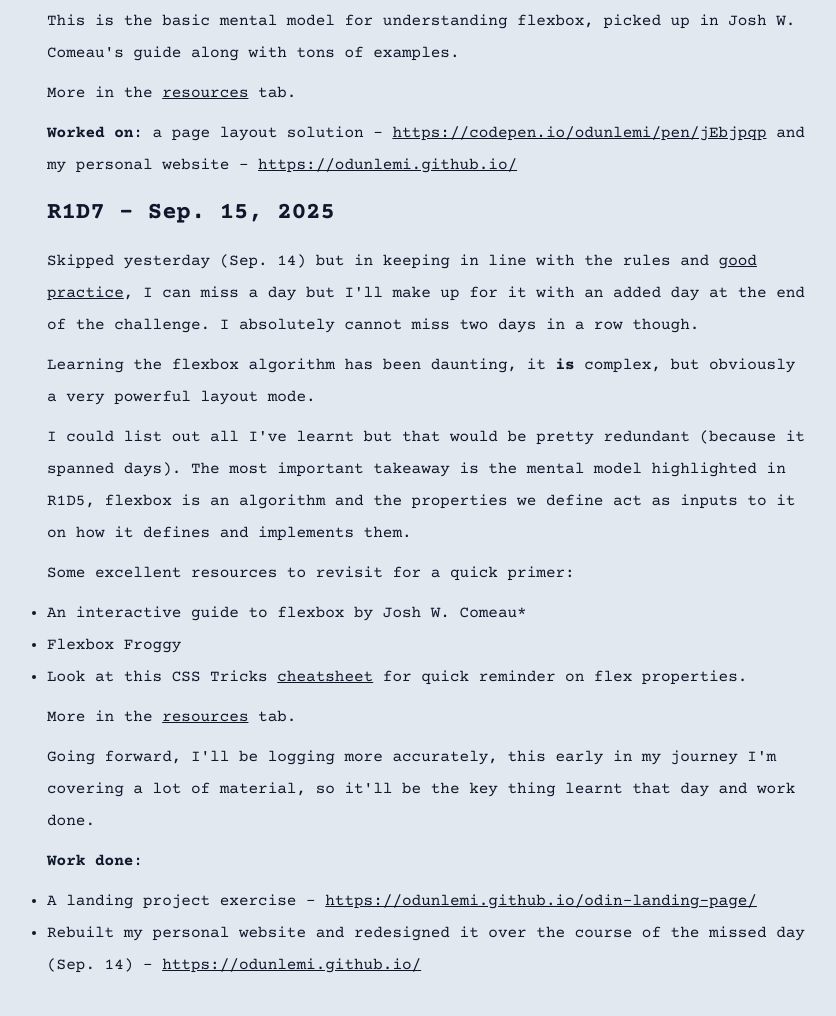
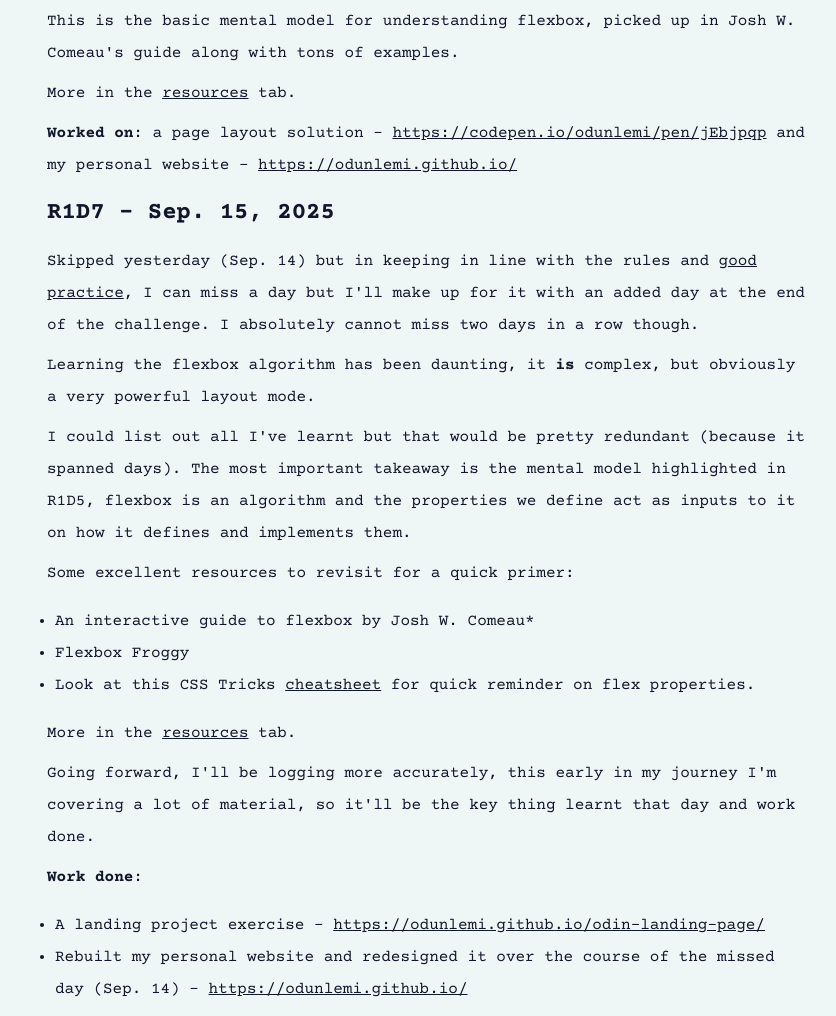
Before and after one commit to odunlemi/r-logs, a plain HTML site: page site/index.html in a window 1280 px wide. Shown: the part 2989-4005 px from the top of the page, without its empty margins (213-1049 px from the left). Drawn offline with nearby package versions, Linux system fonts and the light colour scheme.

Commit message:
modify: styling for r-log website
Add two new style rules

```diff
--- a/site/style.css
+++ b/site/style.css
@@ -5,7 +5,7 @@
     padding: 0;
     box-sizing: border-box;
     font-family: 'Courier Prime', Courier, monospace;
-    background-color: #E2E8F0;
+    background-color: #EFF7F6;
     color: #0F172A;
     line-height: 2;
 }
@@ -42,4 +42,5 @@ p {
 
 ul {
     margin-bottom: 8px;
+    padding: 8px;
 }
```
